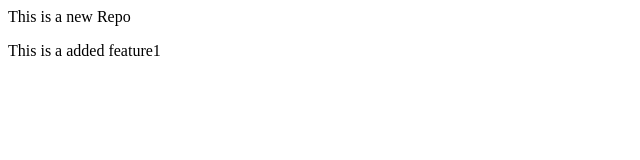
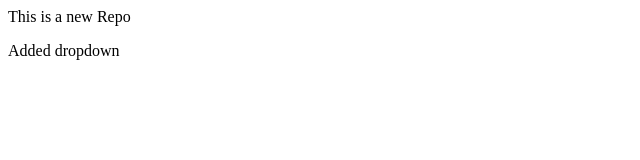
Before and after one commit to saumyapanda1/newrepo, a plain HTML site: page index.html in a window 1280 px wide. Shown: the full height of the page, 0-640 px from the left. Drawn offline with Linux system fonts and the light colour scheme.

```diff
--- a/index.html
+++ b/index.html
@@ -1,2 +1,2 @@
 <p> This is a new Repo</p>
-<p> This is a added feature1</p>
+<p> Added dropdown</p>
```
